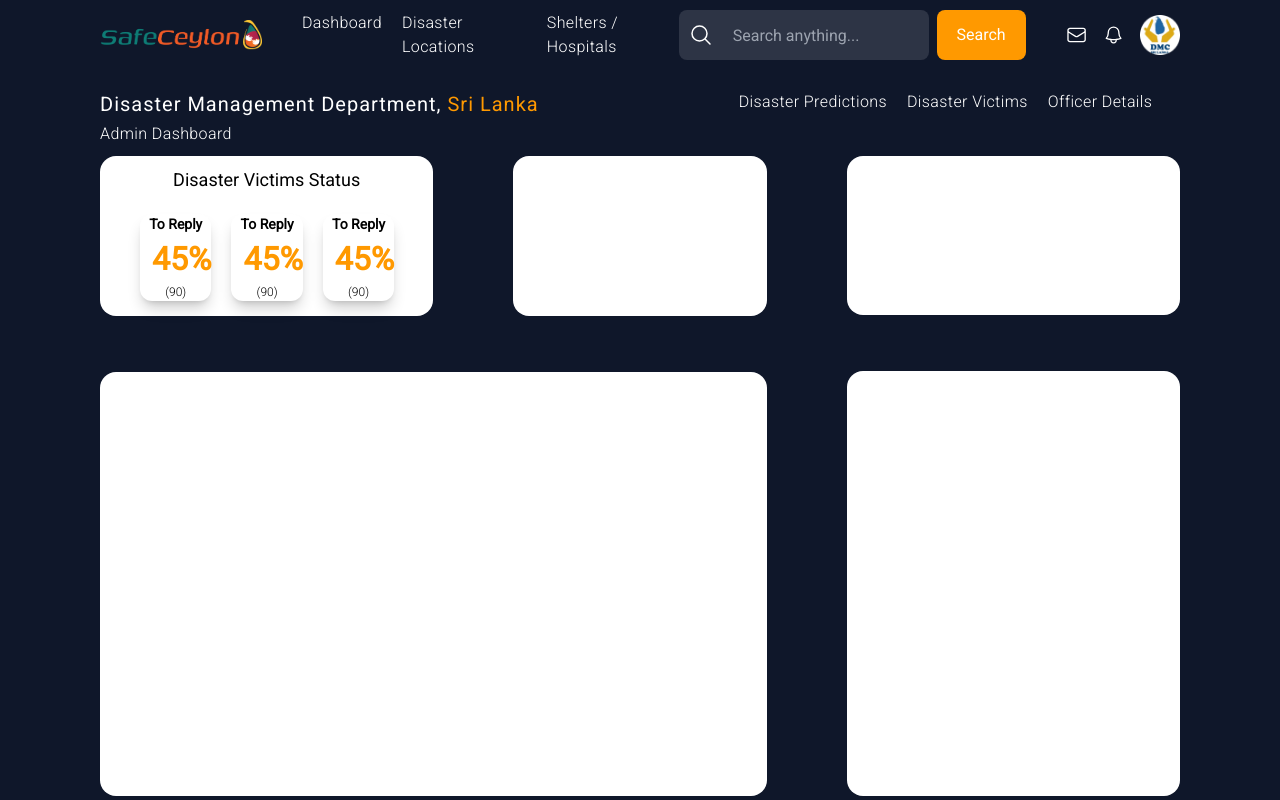
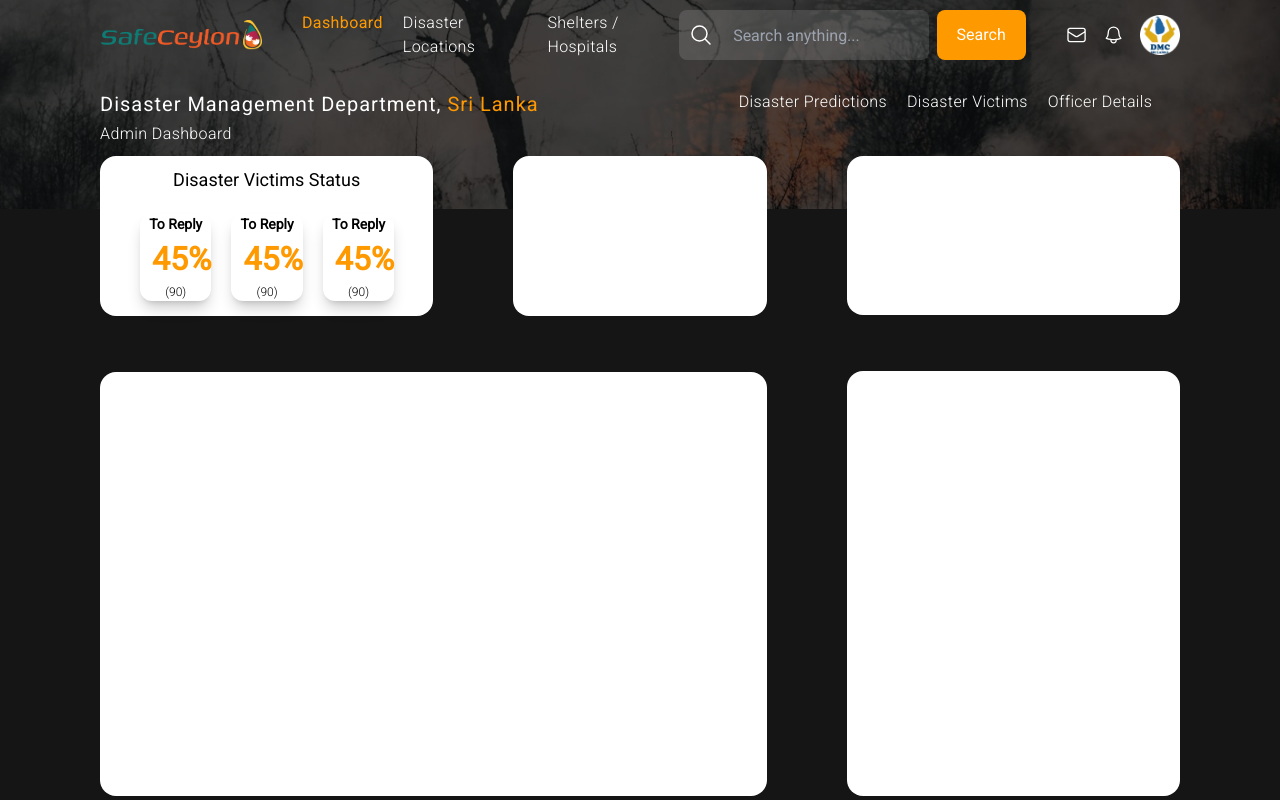
Before and after one commit to SafeCeylon/safeceylon-web, a Next.js app: page /disaster/admin in a window 1280 px wide. Built offline with nearby package versions, Linux system fonts and the light colour scheme.

Commit message:
changed lailwind.config.ts and globals.css files

```diff
--- a/app/globals.css
+++ b/app/globals.css
@@ -67,3 +67,24 @@
     @apply bg-background text-foreground;
   }
 }
+
+body {
+  background-color: #fff;
+}
+
+* {
+  margin: 0;
+  padding: 0;
+}
+
+.bg-primary {
+  background-image: url(../public/assets/primaryBG.png);
+  background-size: contain;
+  background-repeat: no-repeat;
+  background-color: #151515;
+}
+
+.text-active {
+  color: #ff9900;
+  font-weight: 500;
+}
--- a/tailwind.config.ts
+++ b/tailwind.config.ts
@@ -3,9 +3,9 @@ import type { Config } from "tailwindcss"
 const config = {
   darkMode: ["class"],
   content: [
-    './pages/**/*.{ts,tsx}',
-    './components/**/*.{ts,tsx}',
-    './app/**/*.{ts,tsx}',
+    './pages/**/*.{js,ts,jsx,tsx,mdx}',
+    './components/**/*.{js,ts,jsx,tsx,mdx}',
+    './app/**/*.{js,ts,jsx,tsx,mdx}',
     './src/**/*.{ts,tsx}',
 	],
   prefix: "",
@@ -18,6 +18,12 @@ const config = {
       },
     },
     extend: {
+      backgroundImage: {
+        'gradient-radial': 'radial-gradient(var(--tw-gradient-stops))',
+        'gradient-conic':
+          'conic-gradient(from 180deg at 50% 50%, var(--tw-gradient-stops))',
+      },
+
       colors: {
         border: "hsl(var(--border))",
         input: "hsl(var(--input))",
@@ -74,7 +80,13 @@ const config = {
       },
     },
   },
-  plugins: [require("tailwindcss-animate")],
+  plugins: [
+    require("tailwindcss-animate"),
+    require('daisyui'),
+  ],
+  daisyui: {
+    themes: ["light"],
+  },
 } satisfies Config
 
 export default config
```
